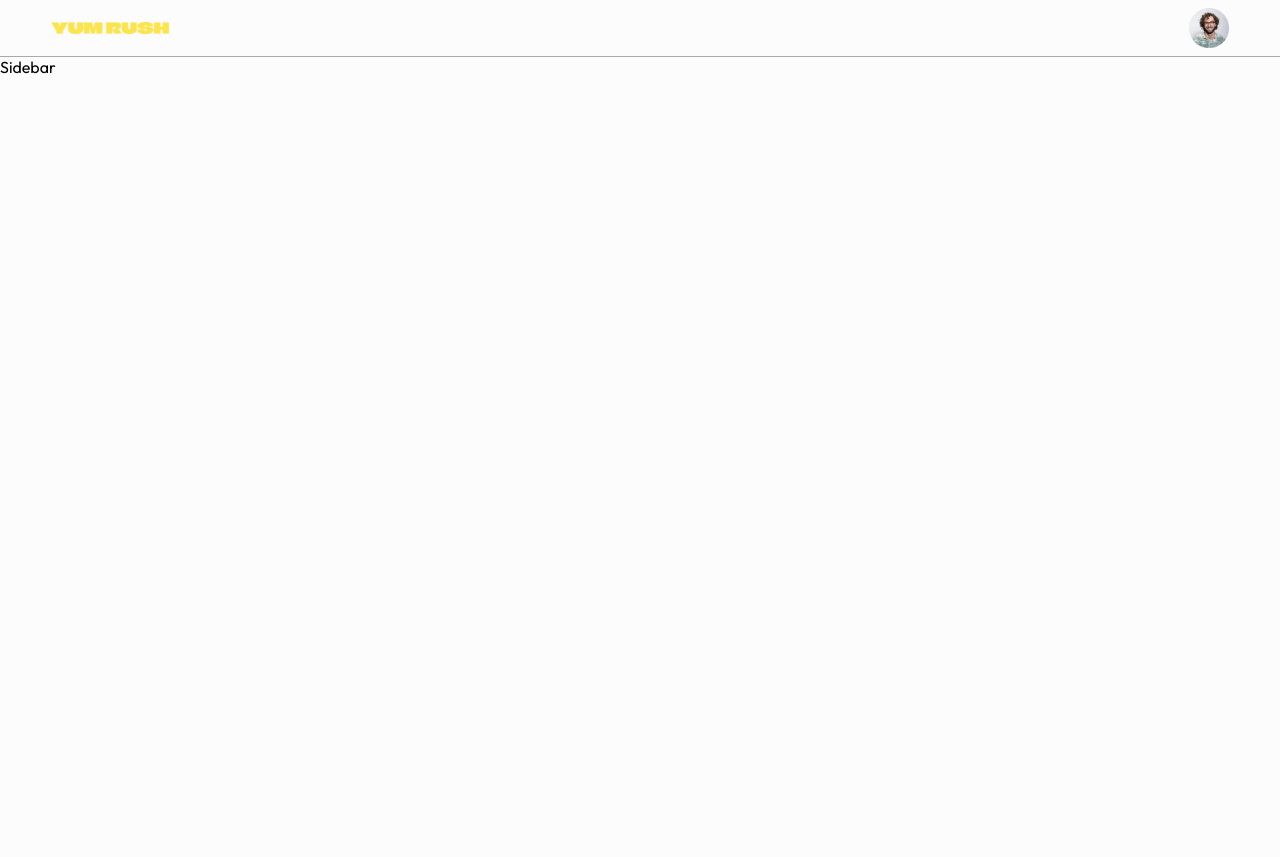
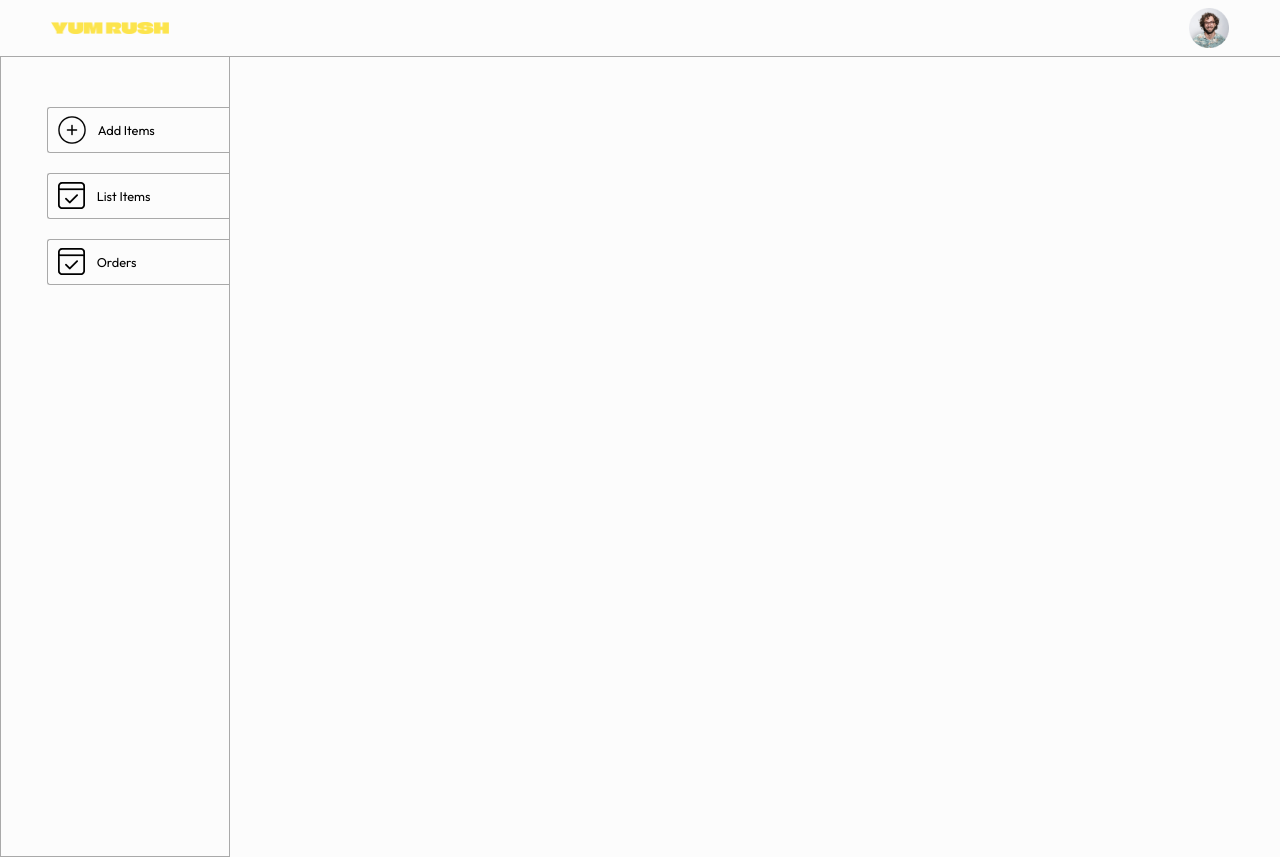
Before and after one commit to glen654/food-delivery, a React (Vite) app in the folder admin/: page / in a window 1280 px wide. Before the commit the page ends 800 px from the top, so only its background shows below. Built offline with nearby package versions, Linux system fonts and the light colour scheme.

Commit message:
implemented side bar component and added styles

```diff
--- a/admin/src/components/sidebar/Sidebar.jsx
+++ b/admin/src/components/sidebar/Sidebar.jsx
@@ -1,9 +1,25 @@
 import React from 'react'
 import './sidebar.css'
+import {assets} from '../../assets/assets'
 
 const Sidebar = () => {
   return (
-    <div>Sidebar</div>
+    <div className='sidebar'>
+      <div className="sidebar-options">
+        <div className="sidebar-option">
+          <img src={assets.add_icon} alt="" />
+          <p>Add Items</p>
+        </div>
+        <div className="sidebar-option">
+          <img src={assets.order_icon} alt="" />
+          <p>List Items</p>
+        </div>
+        <div className="sidebar-option">
+          <img src={assets.order_icon} alt="" />
+          <p>Orders</p>
+        </div>
+      </div>
+    </div>
   )
 }
 
--- a/admin/src/components/sidebar/sidebar.css
+++ b/admin/src/components/sidebar/sidebar.css
@@ -0,0 +1,32 @@
+.sidebar{
+    width: 18%;
+    min-height: 100vh;
+    border: 1.5px solid #a9a9a9;
+    border-top: 0;
+    font-size: max(1vw,10px);
+}
+
+.sidebar-options{
+    padding-top: 50px;
+    padding-left: 20%;
+    display: flex;
+    flex-direction: column;
+    gap: 20px;
+}
+
+.sidebar-option{
+    display: flex;
+    align-items: center;
+    gap: 12px;
+    border: 1px solid #a9a9a9;
+    border-right: 0;
+    padding: 8px 10px;
+    border-radius: 3px 0px 0px 3px;
+    cursor: pointer;
+}
+
+@media (max-width:900px) {
+    .sidebar-option p{
+        display: none;
+    }
+}
```
